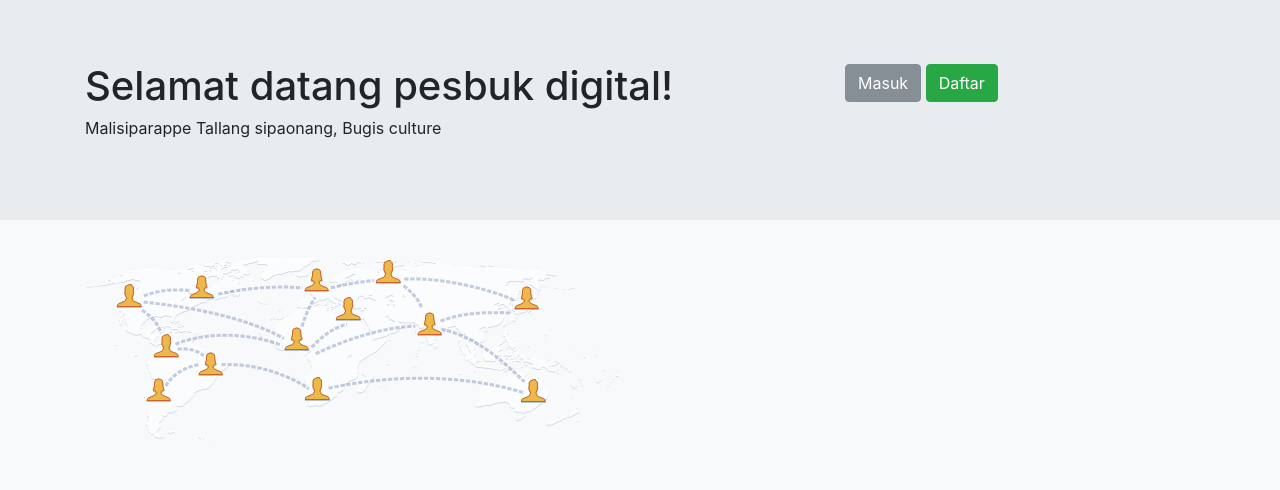
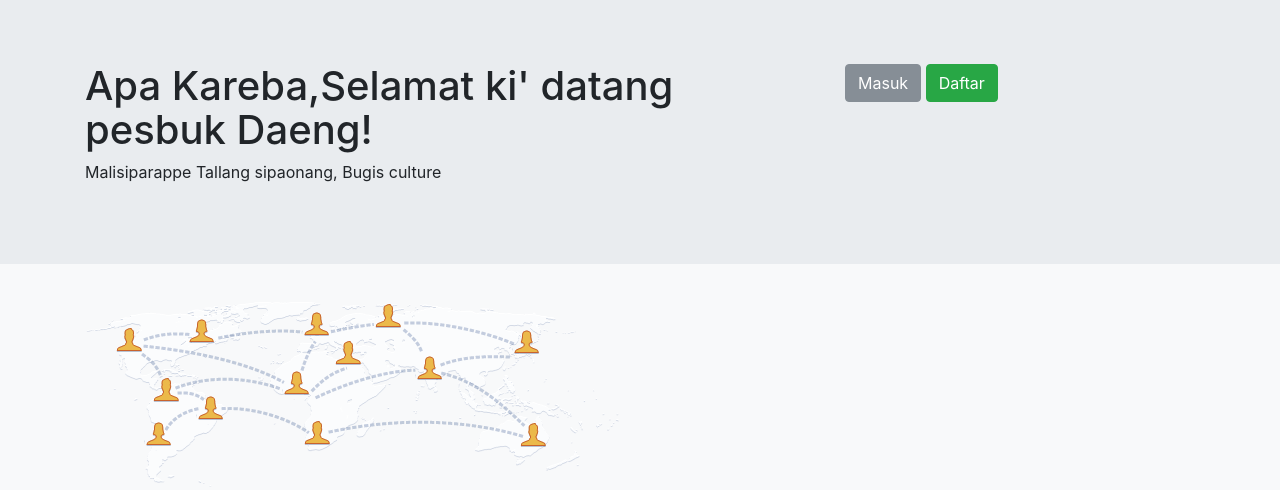
Before and after one commit to farman17/sosmed, a PHP site: page / in a window 1280 px wide. Shown: the top 490 px of the page. Run offline with PHP 8.4, Linux system fonts and the light colour scheme.

Commit message:
edit jumbotron tambah kalimat

```diff
--- a/index.php
+++ b/index.php
@@ -14,7 +14,7 @@
             <div class="container">
                 <div class="row">
                     <div class="col-md-8">
-                        <h1>Selamat datang pesbuk digital!</h1>
+                        <h1>Apa Kareba,Selamat ki' datang pesbuk Daeng!</h1>
                         <p>Malisiparappe Tallang sipaonang, Bugis culture</p>
                     </div>
                     <div class="col-md-4">
```
